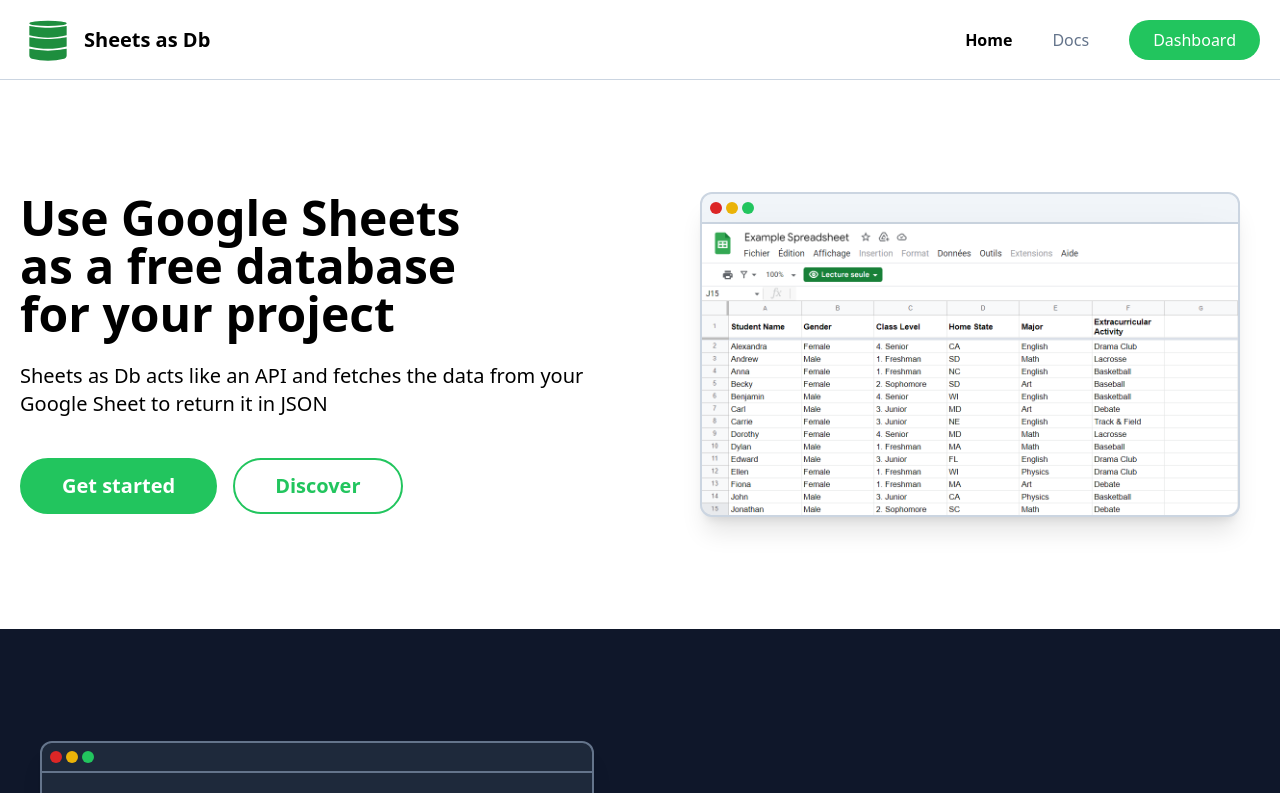
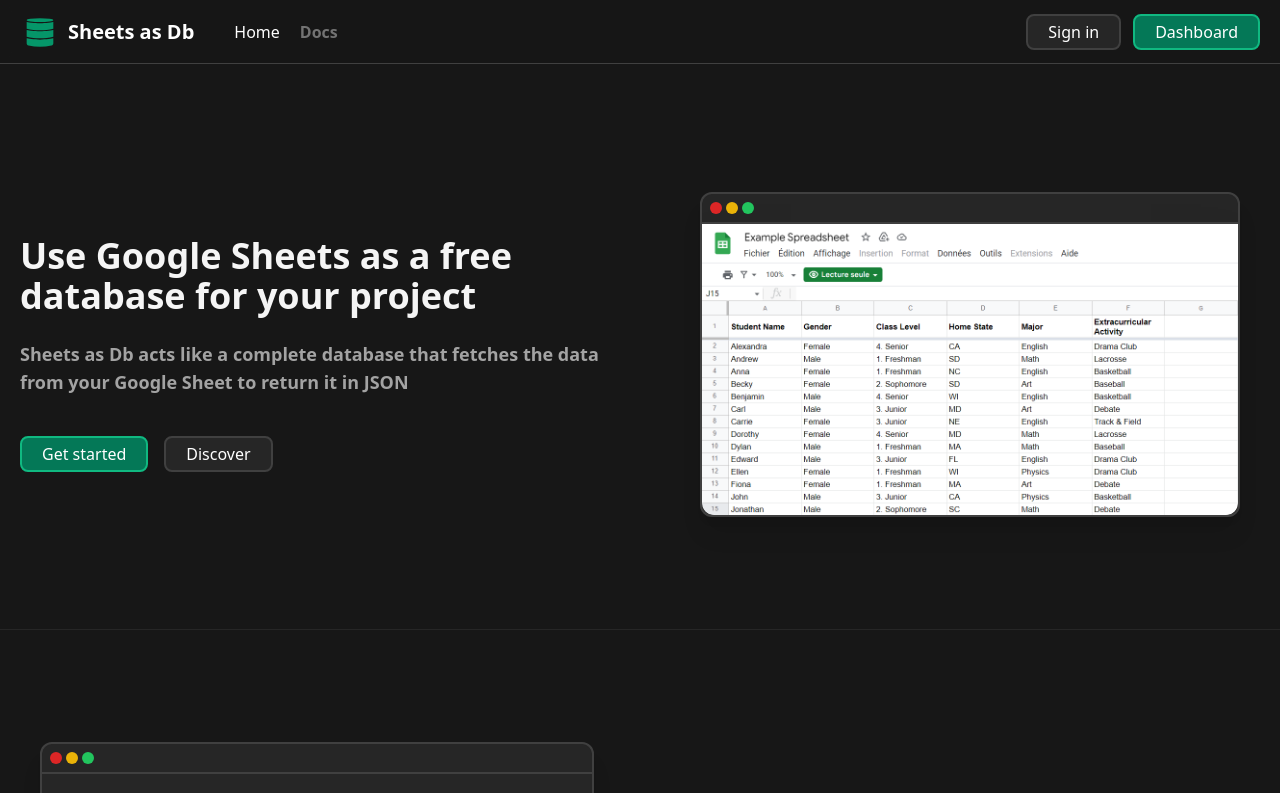
Before and after one commit to bengaudry/sheetsasdb, a React (Vite) app: page / in a window 1280 px wide. Shown: the top 793 px of the page. Built offline with nearby package versions, Linux system fonts and the light colour scheme.

Commit message:
Dark mode

```diff
--- /dev/null
+++ b/babel.config.cjs
@@ -0,0 +1,6 @@
+module.exports = {
+  presets: [
+    '@babel/preset-env',
+    ['@babel/preset-react', {runtime: 'automatic'}],
+  ],
+};
--- a/src/components/Buttons/CtaPrimary.tsx
+++ b/src/components/Buttons/CtaPrimary.tsx
@@ -4,16 +4,23 @@
 interface props {
   children: ReactNode;
   className?: string;
-  to: string;
+  to?: string;
+  btn?: boolean;
+  onBtnClick?: CallableFunction;
 }
 
 export default function CtaPrimary(props: props) {
-  return (
+  const className = `${props.className} border-2 border-emerald-500 w-max flex flex-row items-center bg-emerald-700 text-white transition-colors duration-300 hover:bg-emerald-600 hover:border-emerald-400 px-5 py-1 rounded-lg`;
+  return props.btn ? (
+    <button className={className}>
+      {props.children}
+    </button>
+  ) : (
     <Link
-      to={props.to}
-      className={`${props.className} border-2 border-green-500 font-semibold w-max flex flex-row items-center text-xl bg-green-500 text-white transition-colors duration-300 hover:bg-green-600 hover:border-green-600 px-10 py-3 rounded-full`}
+      to={props.to as string}
+      className={className}
     >
-      {props.children}
+      <span className="text-base">{props.children}</span>
     </Link>
   );
 }
--- a/src/components/Buttons/CtaSecondary.tsx
+++ b/src/components/Buttons/CtaSecondary.tsx
@@ -5,15 +5,20 @@
   children: ReactNode;
   className?: string;
   to: string;
+  btn?: boolean;
 }
 
 export default function CtaSecondary(props: props) {
-  return (
+  return props.btn ? (
+    <button>
+      {props.children}
+    </button>
+  ) : (
     <Link
       to={props.to}
-      className={`${props.className} font-semibold w-max flex flex-row items-center text-xl border-2 border-green-500 bg-transparent text-green-500 transition-colors duration-300 hover:bg-green-500 hover:text-white px-10 py-3 rounded-full`}
+      className={`${props.className} border-2 border-neutral-700 w-max flex flex-row items-center bg-neutral-800 text-white transition-colors duration-300 hover:bg-neutral-700 hover:border-neutral-600 px-5 py-1 rounded-lg`}
     >
-      {props.children}
+      <span className="text-base">{props.children}</span>
     </Link>
   );
 }
--- a/src/components/FakeWindow/FakeWindow.tsx
+++ b/src/components/FakeWindow/FakeWindow.tsx
@@ -10,12 +10,12 @@
   return (
     <div className="w-screen lg:w-fit px-5">
       <div
-        className={`${props.dark ? "bg-slate-800 border-slate-500 " : ""} ${
+        className={`${props.dark ? "bg-neutral-800 border-neutral-700 " : ""} ${
           props.light ? "bg-slate-100 border-slate-300 " : " "
         } rounded-xl shadow-xl border-2 overflow-hidden`}
       >
         <div
-          className={`${props.dark ? "bg-slate-800 border-slate-500 " : ""} ${
+          className={`${props.dark ? "bg-neutral-800 border-neutral-700 " : ""} ${
             props.light ? "bg-slate-100 border-slate-300 " : " "
           } w-full p-2 border-b-2 flex items-center gap-1 rounded-t-xl`}
         >
--- a/src/components/Footer/Footer.tsx
+++ b/src/components/Footer/Footer.tsx
@@ -3,7 +3,7 @@
 
 export default function Footer() {
   return (
-    <footer className="bg-gray-800 text-white py-20">
+    <footer className="bg-neutral-900 border-t border-neutral-800 text-white py-20">
       <ResponsiveContainer>
         <div className="container mx-auto flex flex-wrap justify-between items-start">
           <div className="w-full mb-10 md:w-1/3 text-center lg:mb-0">
--- a/src/components/HomePagePros.tsx
+++ b/src/components/HomePagePros.tsx
@@ -17,7 +17,7 @@
 
 function generateClasses(isImportant: string) {
   const BASE =
-    "w-96 h-72 bg-white p-8 rounded-2xl text-left border-2 border-slate-300 flex items-center shadow-lg";
+    "w-96 h-72 p-8 rounded-2xl text-left border-2 border-neutral-700 flex items-center shadow-lg";
   const IMPORTANT = "lg:scale-110";
 
   if (isImportant === "true") {
--- a/src/components/Layout/Layout.tsx
+++ b/src/components/Layout/Layout.tsx
@@ -5,7 +5,7 @@
   return (
     <>
       <Navbar />
-      <main className="pt-20">
+      <main className="pt-20 bg-neutral-900 text-neutral-100">
         <Outlet />
       </main>
     </>
--- a/src/components/Navbar/Navbar.tsx
+++ b/src/components/Navbar/Navbar.tsx
@@ -1,18 +1,44 @@
 import { Link, NavLink } from "react-router-dom";
 import { useState } from "react";
 import ResponsiveContainer from "../Layout/ResponsiveContainer";
+import CtaPrimary from "../Buttons/CtaPrimary";
+import CtaSecondary from "../Buttons/CtaSecondary";
 
 export default function Navbar() {
   const [navOpened, setNavOpened] = useState(false);
 
   return (
-    <header className="fixed bg-white/75 backdrop-blur-lg w-screen top-0 left-0 h-20 flex items-center border-b border-slate-300 z-40">
+    <header className="fixed bg-neutral-900/75 text-white backdrop-blur w-screen top-0 left-0 h-16 flex items-center border-b border-neutral-700 z-40">
       <ResponsiveContainer>
         <div className="justify-between flex flex-row items-center">
-          <Link className="flex flex-row items-center gap-2" to="/">
-            <img src="/icon120-transparent.svg" className="w-14" />
-            <h3 className="font-semibold text-xl">Sheets as Db</h3>
-          </Link>
+          <div className="flex flex-row items-center gap-10">
+            <Link className="flex flex-row items-center gap-2" to="/">
+              <img src="/icon120-transparent.svg" className="w-10" />
+              <h3 className="font-semibold text-xl">Sheets as Db</h3>
+            </Link>
+            <div className="flex flex-row items-center gap-5">
+              <NavLink
+                className={({ isActive }) =>
+                  isActive
+                    ? "text-white hover:text-emerald-400"
+                    : "text-neutral-500 hover:text-emerald-400 font-semibold"
+                }
+                to="/"
+              >
+                Home
+              </NavLink>
+              <NavLink
+                className={({ isActive }) =>
+                  isActive
+                    ? "text-white hover:text-emerald-400"
+                    : "text-neutral-500 hover:text-emerald-400 font-semibold"
+                }
+                to="/docs"
+              >
+                Docs
+              </NavLink>
+            </div>
+          </div>
           <nav
             className={`${
               navOpened
@@ -21,44 +47,12 @@
             } fixed z-50 bg-white right-0 h-screen top-0 px-10 items-center transition-all duration-200 lg:static lg:w-auto lg:h-auto lg:shadow-none lg:drop-shadow-none lg:px-0 lg:bg-transparent`}
           >
             <ul className="flex flex-col lg:flex-row items-center w-max gap-10">
-              <li>
-                <NavLink
-                  className={({ isActive }) =>
-                    isActive
-                      ? "text-black font-semibold"
-                      : "text-slate-500 hover:text-black"
-                  }
-                  to="/"
-                >
-                  Home
-                </NavLink>
-              </li>
-              <li>
-                <NavLink
-                  className={({ isActive }) =>
-                    isActive
-                      ? "text-black font-semibold"
-                      : "text-slate-500 hover:text-black"
-                  }
-                  to="/docs"
-                >
-                  Docs
-                </NavLink>
-              </li>
-              <li>
-                <NavLink
-                  className={({ isActive }) =>
-                    activeClassName({
-                      onlyBase: "font-normal",
-                      base: "flex flex-row items-center bg-green-500 text-white transition-colors duration-300 md:hover:bg-green-600 px-6 py-2 rounded-full",
-                      active: "font-semibold",
-                      isActive: isActive,
-                    })
-                  }
-                  to="/dashboard"
-                >
+              <li className="flex flex-row gap-3">
+                <CtaSecondary to="/signin">Sign in</CtaSecondary>
+
+                <CtaPrimary to="/dashboard" className="">
                   Dashboard
-                </NavLink>
+                </CtaPrimary>
               </li>
             </ul>
           </nav>
@@ -69,8 +63,16 @@
             className="fixed right-10 block z-50 lg:hidden"
           >
             <div className="w-8 h-4 flex flex-col justify-between">
-              <div className={`h-1 w-8 bg-slate-500 rounded-xl origin-center transition-all ${navOpened ? "rotate-45 translate-y-1.5" : ""}`}></div>
-              <div className={`h-1 w-8 bg-slate-500 rounded-xl origin-center transition-all ${navOpened ? "-rotate-45 -translate-y-1.5" : ""}`}></div>
+              <div
+                className={`h-1 w-8 bg-slate-500 rounded-xl origin-center transition-all ${
+                  navOpened ? "rotate-45 translate-y-1.5" : ""
+                }`}
+              ></div>
+              <div
+                className={`h-1 w-8 bg-slate-500 rounded-xl origin-center transition-all ${
+                  navOpened ? "-rotate-45 -translate-y-1.5" : ""
+                }`}
+              ></div>
             </div>
           </button>
         </div>
--- a/src/pages/Home.tsx
+++ b/src/pages/Home.tsx
@@ -1,5 +1,6 @@
 import ResponsiveContainer from "../components/Layout/ResponsiveContainer";
 import CtaPrimary from "../components/Buttons/CtaPrimary";
+import CtaSecondary from "../components/Buttons/CtaSecondary";
 import ButtonWrapper from "../components/Buttons/ButtonWrapper";
 import { JSONPrettier } from "../components/JSONPrettier";
 import { HomePagePros } from "../components/HomePagePros";
@@ -27,28 +28,23 @@
     <div className="w-full">
       <ResponsiveContainer childrenClassName="flex lg:flex-row items-center gap-20 py-16 lg:py-28 flex-col">
         <div className="flex-1">
-          <h1 className="text-3xl lg:text-5xl font-extrabold">
-            Use Google Sheets
-            <br />
-            as a free database
-            <br /> for your project
+          <h1 className="text-3xl lg:text-4xl font-bold">
+            Use Google Sheets as a free
+            <br /> database for your project
           </h1>
-          <p className="text-xl pt-6">
-            Sheets as Db acts like an API and fetches the data from your Google
+          <p className="text-lg font-semibold pt-6 text-neutral-400">
+            Sheets as Db acts like a complete database that fetches the data from your Google
             Sheet to return it in JSON
           </p>
           <ButtonWrapper className="mt-10">
-            <CtaPrimary to="/docs" className="text-base lg:text-xl">Get started</CtaPrimary>
-            <a
-              href="/#why"
-              className="font-semibold w-max flex flex-row items-center text-base lg:text-xl border-2 border-green-500 bg-transparent text-green-500 transition-colors duration-300 hover:bg-green-500 hover:text-white px-10 py-3 rounded-full"
-            >
-              Discover
-            </a>
+            <CtaPrimary to="/docs" className="text-base lg:text-xl">
+              Get started
+            </CtaPrimary>
+            <CtaSecondary to="/">Discover</CtaSecondary>
           </ButtonWrapper>
         </div>
         <div className="flex-1">
-          <FakeWindow light>
+          <FakeWindow dark>
             <img
               src={sheetsScreenshot}
               alt="Google sheets screenshot"
@@ -58,7 +54,7 @@
         </div>
       </ResponsiveContainer>
       <ResponsiveContainer
-        parentClassName="bg-slate-900 text-white"
+        parentClassName="border-t border-b border-neutral-800"
         childrenClassName="flex flex-col-reverse lg:flex-row items-center gap-20 py-28"
       >
         <div>
@@ -100,9 +96,6 @@
             isImportant="false"
           />
         </ul>
-        <CtaPrimary to="/" className="m-auto mt-10">
-          Start now
-        </CtaPrimary>
       </ResponsiveContainer>
       <Footer />
     </div>
--- a/tailwind.config.cjs
+++ b/tailwind.config.cjs
@@ -4,7 +4,7 @@
   theme: {
     extend: {
       colors: {
-        "sheets-green": "#0F9D58",
+        "brand-green": "#e6f4ea",
       },
     },
   },
```
Also changed, not shown: package.json (+7 -1 lines), public/icon120-transparent.svg, 1 other file (tests, documents, lock files or other folders).
